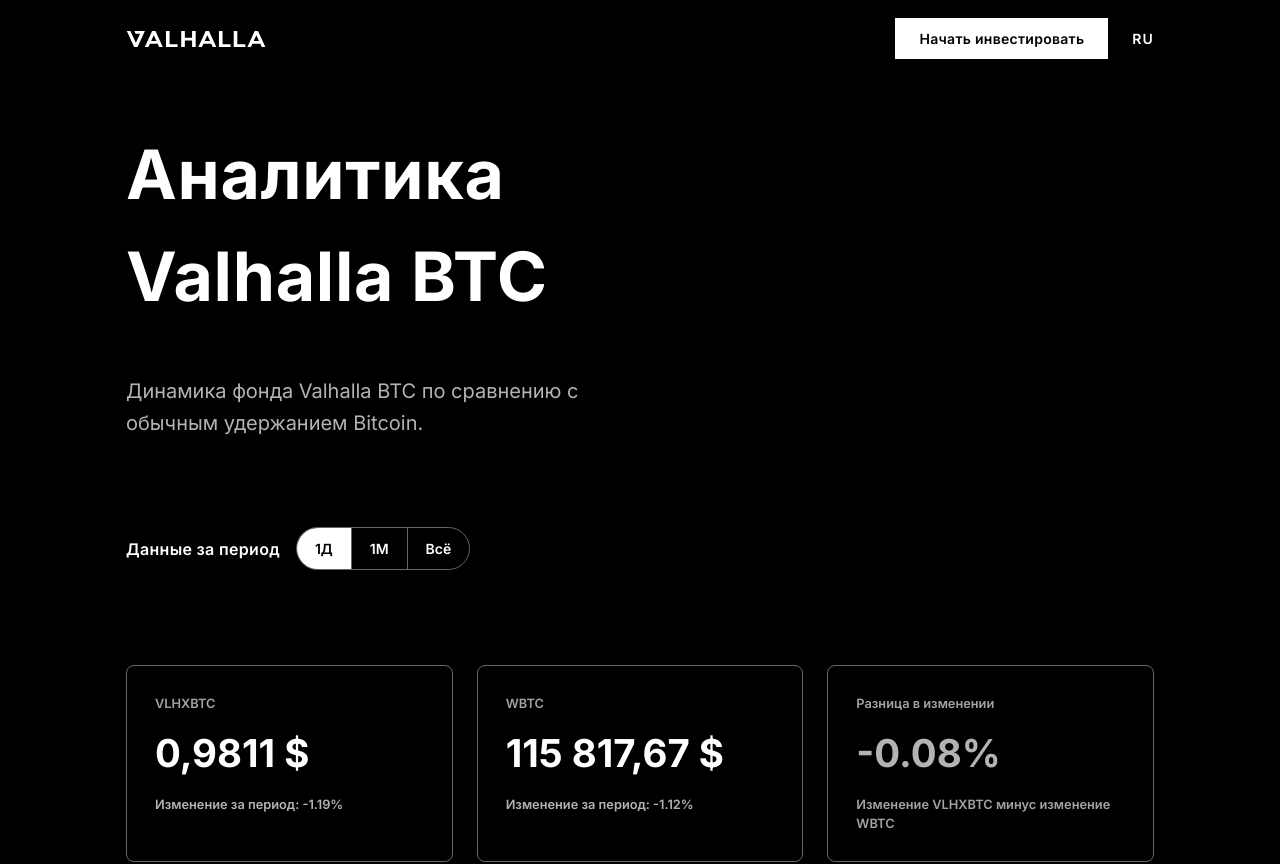
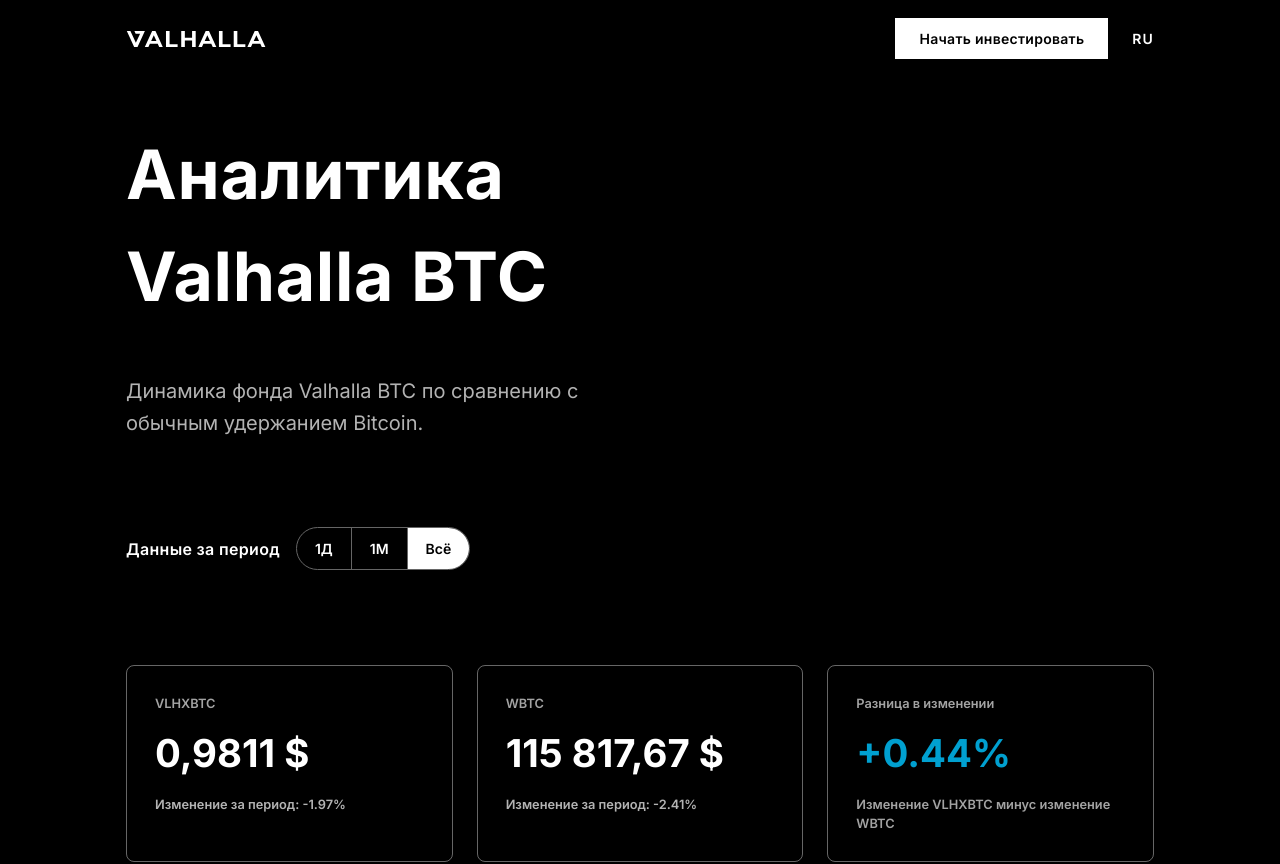
Before and after one commit to denissilantev64/VLHXBTC-dashboard, a React (Vite) app: page / in a window 1280 px wide. Shown: the top 864 px of the page. Built offline with nearby package versions, Linux system fonts and the light colour scheme.

Commit message:
Set default range to ALL

```diff
--- a/src/App.tsx
+++ b/src/App.tsx
@@ -21,7 +21,7 @@
 
 export function App(): JSX.Element {
   const [language, setLanguage] = useState<Language>(defaultLanguage);
-  const [range, setRange] = useState<RangeKey>('1D');
+  const [range, setRange] = useState<RangeKey>('ALL');
   const [data, setData] = useState<DailyEntry[]>([]);
 
   useEffect(() => {
```
